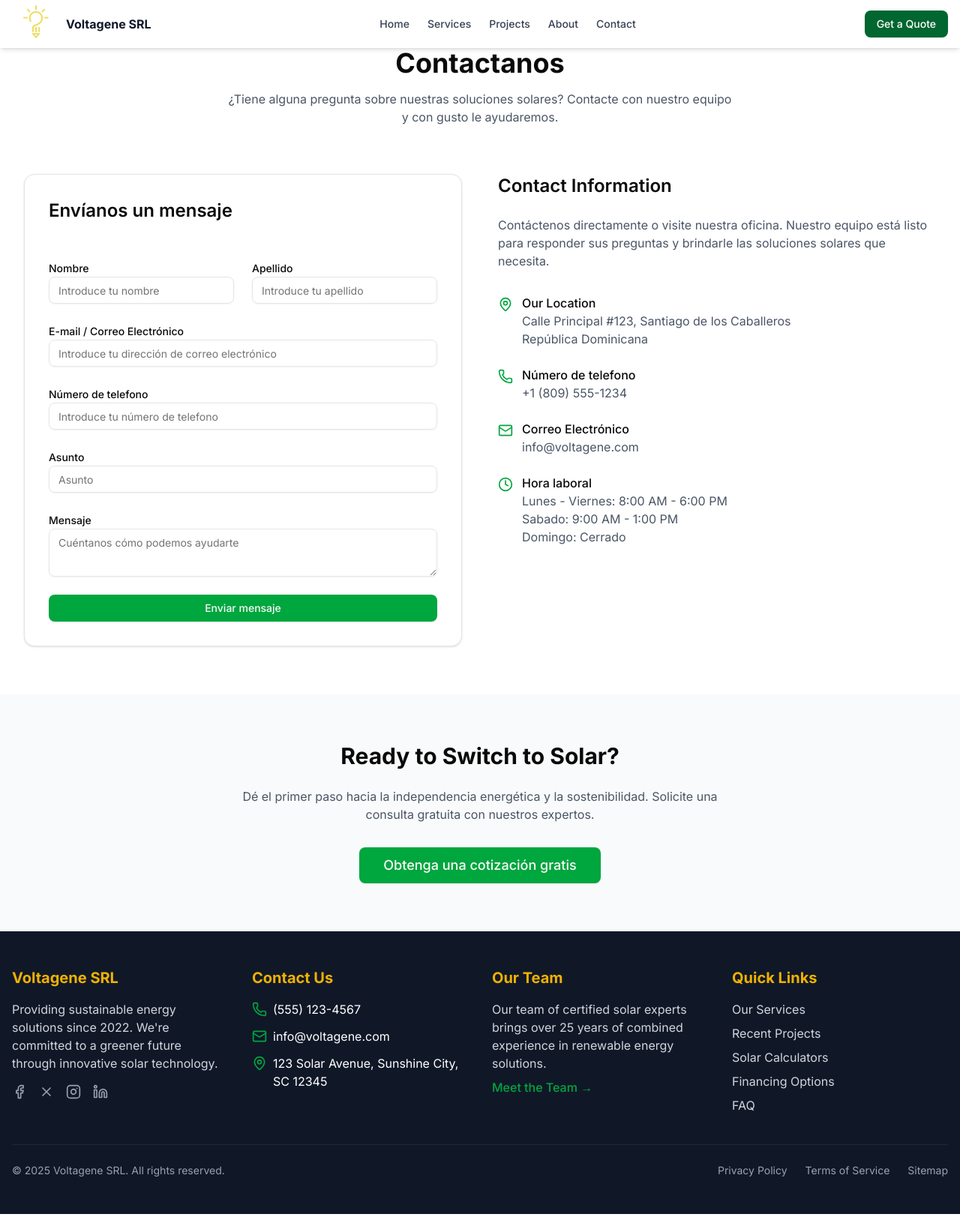
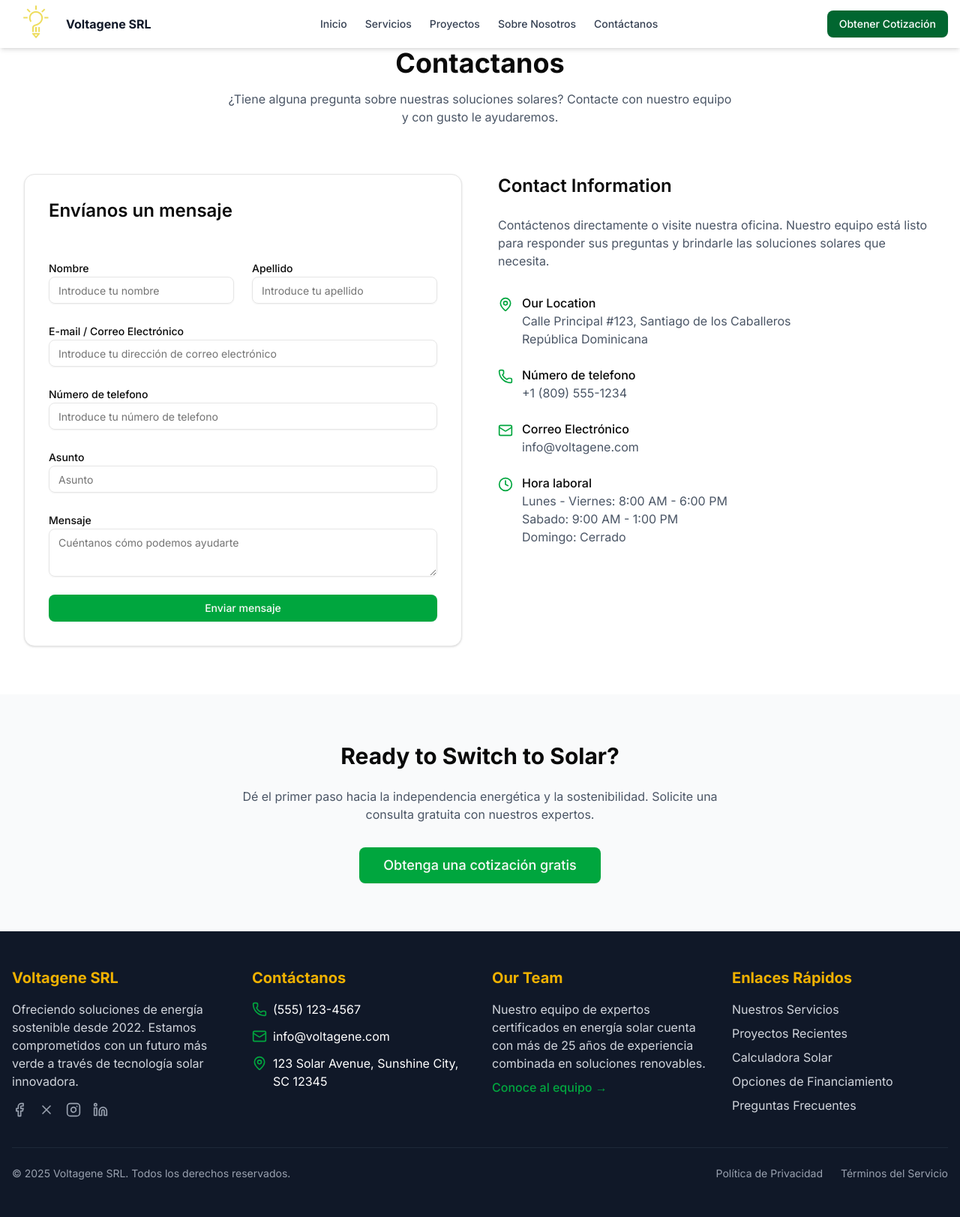
Before and after one commit to InuzDev/Voltagene-Landsite, a Next.js app: page /Contact in a window 1280 px wide. Shown: the whole page at 75% size. Built offline with nearby package versions, Linux system fonts and the light colour scheme.

Commit message:
Translating the page text

```diff
--- a/app/components/Site-footer.tsx
+++ b/app/components/Site-footer.tsx
@@ -11,7 +11,7 @@ export function SiteFooter() {
                <div>
                   <h3 className="text-xl font-bold mb-4 text-yellow-500">Voltagene SRL</h3>
                   <p className="text-gray-300 mb-4">
-                     Providing sustainable energy solutions since 2022. We&apos;re committed to a greener future through innovative solar technology.
+                     Ofreciendo soluciones de energía sostenible desde 2022. Estamos comprometidos con un futuro más verde a través de tecnología solar innovadora.
                   </p>
                   <div className="flex space-x-4">
                      <Link href="#" className="text-gray-400 hover:text-white transition-colors">
@@ -35,7 +35,7 @@ export function SiteFooter() {
 
                {/* Contact Info */}
                <div>
-                  <h3 className="text-xl font-bold mb-4 text-yellow-500">Contact Us</h3>
+                  <h3 className="text-xl font-bold mb-4 text-yellow-500">Contáctanos</h3>
                   <ul className="space-y-3">
                      <li className="flex items-start">
                         <Phone className="h-5 w-5 mr-2 text-green-600 mt-0.5 flex-shrink-0" />
@@ -56,40 +56,40 @@ export function SiteFooter() {
                <div>
                   <h3 className="text-xl font-bold mb-4 text-yellow-500">Our Team</h3>
                   <p className="text-gray-300 mb-2">
-                     Our team of certified solar experts brings over 25 years of combined experience in renewable energy solutions.
+                     Nuestro equipo de expertos certificados en energía solar cuenta con más de 25 años de experiencia combinada en soluciones renovables.
                   </p>
                   <Link href="#" className="text-green-600 hover:text-green-500 font-medium">
-                     Meet the Team →
+                     Conoce al equipo →
                   </Link>
                </div>
 
                {/* Quick Links */}
                <div>
-                  <h3 className="text-xl font-bold mb-4 text-yellow-500">Quick Links</h3>
+                  <h3 className="text-xl font-bold mb-4 text-yellow-500">Enlaces Rápidos</h3>
                   <ul className="space-y-2">
                      <li>
                         <Link href="#services" className="text-gray-300 hover:text-white transition-colors">
-                           Our Services
+                           Nuestros Servicios
                         </Link>
                      </li>
                      <li>
                         <Link href="#projects" className="text-gray-300 hover:text-white transition-colors">
-                           Recent Projects
+                           Proyectos Recientes
                         </Link>
                      </li>
                      <li>
                         <Link href="#" className="text-gray-300 hover:text-white transition-colors">
-                           Solar Calculators
+                           Calculadora Solar
                         </Link>
                      </li>
                      <li>
                         <Link href="#" className="text-gray-300 hover:text-white transition-colors">
-                           Financing Options
+                           Opciones de Financiamiento
                         </Link>
                      </li>
                      <li>
                         <Link href="#" className="text-gray-300 hover:text-white transition-colors">
-                           FAQ
+                           Preguntas Frecuentes
                         </Link>
                      </li>
                   </ul>
@@ -100,18 +100,18 @@ export function SiteFooter() {
             <div className="border-t border-gray-800 mt-10 pt-6">
                <div className="flex flex-col sm:flex-row justify-between items-center">
                   <p className="text-gray-400 text-sm text-center sm:text-left">
-                     © {new Date().getFullYear()} Voltagene SRL. All rights reserved.
+                     © {new Date().getFullYear()} Voltagene SRL. Todos los derechos reservados.
                   </p>
                   <div className="flex flex-wrap justify-center sm:justify-end gap-4 sm:gap-6 mt-4 sm:mt-0">
                      <Link href="#" className="text-gray-400 hover:text-white text-sm transition-colors">
-                        Privacy Policy
+                        Política de Privacidad
                      </Link>
                      <Link href="#" className="text-gray-400 hover:text-white text-sm transition-colors">
-                        Terms of Service
+                        Términos del Servicio
                      </Link>
-                     <Link href="#" className="text-gray-400 hover:text-white text-sm transition-colors">
-                        Sitemap
-                     </Link>
+                     {/* <Link href="#" className="text-gray-400 hover:text-white text-sm transition-colors">
+                        Mapa del Sitio
+                     </Link> */}
                   </div>
                </div>
             </div>
--- a/app/components/Site-header.tsx
+++ b/app/components/Site-header.tsx
@@ -27,16 +27,6 @@ export function SiteHeader() {
    const isHome = pathname === '/'
    const shouldBeTransparent = isHome && !isScrolled
 
-   // Navigation links data
-   const navLinks = [
-      { href: '/', label: 'Home' },
-      { href: "/#services", label: "Services" },
-      { href: "/#projects", label: "Projects" },
-      { href: "/#about", label: "About" },
-      // { href: "/#testimonials", label: "Testimonials" },
-      { href: "/Contact", label: "Contact" },
-   ]
-
    const scrollToSection = (e: React.MouseEvent<HTMLAnchorElement>, href: string) => {
       e.preventDefault()
       if (href.startsWith("#")) {
@@ -50,6 +40,17 @@ export function SiteHeader() {
          router.push(href)
       }
    }
+
+   // Navigation links data
+   const navLinks = [
+      { href: '/', label: 'Inicio' },
+      { href: "/#services", label: "Servicios" },
+      { href: "/#projects", label: "Proyectos" },
+      { href: "/#about", label: "Sobre Nosotros" },
+      // { href: "/#testimonials", label: "Testimonials" },
+      { href: "/Contact", label: "Contáctanos" },
+   ]
+
 
    return (
       <header
@@ -84,7 +85,7 @@ export function SiteHeader() {
                      : "bg-green-800 hover:bg-green-900 text-white"
                      }`}
                >
-                  Get a Quote
+                  Obtener Cotización
                </Button>
 
                {/* Mobile Navigation */}
@@ -115,7 +116,7 @@ export function SiteHeader() {
                               </a>
                            ))}
                            <Button className="mt-4 bg-green-800 hover:bg-green-900 text-white">
-                              Get a Quote
+                              Obtener Cotización
                            </Button>
                         </nav>
                      </div>
--- a/app/layout.tsx
+++ b/app/layout.tsx
@@ -7,9 +7,9 @@ import "./Global.css"
 const inter = Inter({ subsets: ["latin"] })
 
 export const metadata: Metadata = {
-   title: "Voltagene SRL - Solar Energy Solutions",
+   title: "Voltagene SRL - Soluciones para energía solar",
    description:
-      "Professional solar panel installation, cleaning, and remodeling services for residential and commercial properties.",
+      "Servicios profesionales de instalación, limpieza y remodelación de paneles solares para propiedades residenciales y comerciales.",
 }
 
 export default function RootLayout({
--- a/app/page.tsx
+++ b/app/page.tsx
@@ -43,57 +43,77 @@ export default function Home() {
    const services = [
       {
          id: 1,
-         title: "Solar Installation",
+         title: "Instalación Solar",
          description:
-            "Professional installation of high-efficiency solar panels for residential and commercial properties.",
+            "Instalación profesional de paneles solares de alta eficiencia para propiedades residenciales y comerciales.",
          image: "/GasStation.png?height=400&width=600",
-         features: ["Custom system design", "Premium panels", "Expert installation", "Warranty coverage"],
+         features: [
+            "Diseño personalizado del sistema",
+            "Paneles de primera calidad",
+            "Instalación por expertos",
+            "Cobertura de garantía",
+         ],
       },
       {
          id: 2,
-         title: "Panel Cleaning",
+         title: "Limpieza de Paneles",
          description:
-            "Regular maintenance and cleaning services to ensure your solar panels operate at maximum efficiency.",
+            "Servicios regulares de mantenimiento y limpieza para asegurar que tus paneles solares funcionen al máximo rendimiento.",
          image: "/GasStation.png?height=400&width=600",
-         features: ["Increased efficiency", "Extends panel life", "Scheduled maintenance", "Performance monitoring"],
+         features: [
+            "Mayor eficiencia",
+            "Prolonga la vida útil de los paneles",
+            "Mantenimiento programado",
+            "Monitoreo del rendimiento",
+         ],
       },
       {
          id: 3,
-         title: "System Remodeling",
-         description: "Upgrade and remodel existing solar systems to improve performance and energy production.",
+         title: "Remodelación del Sistema",
+         description:
+            "Actualización y remodelación de sistemas solares existentes para mejorar el rendimiento y la producción de energía.",
          image: "/GasStation.png?height=400&width=600",
-         features: ["System assessment", "Technology upgrades", "Capacity expansion", "Performance optimization"],
+         features: [
+            "Evaluación del sistema",
+            "Actualización tecnológica",
+            "Ampliación de capacidad",
+            "Optimización del rendimiento",
+         ],
       },
-   ]
+   ];
+
 
    // Recent projects data
    const recentProjects = [
       {
          id: 1,
-         title: "Residential Solar Installation",
+         title: "Instalación Solar Residencial",
          location: "Sunnyvale, CA",
          description:
-            "Complete rooftop solar panel installation for a 2,500 sq ft home, providing 100% of the family's energy needs.",
-         metrics: "12.5 kW system | 30 panels | $15,000 annual savings",
+            "Instalación completa de paneles solares en el techo de una casa de 2,500 pies², cubriendo el 100% de las necesidades energéticas de la familia.",
+         metrics: "Sistema de 12.5 kW | 30 paneles | $15,000 de ahorro anual",
          image: "/FamHome.png?height=600&width=800",
       },
       {
          id: 2,
-         title: "Commercial Office Building",
+         title: "Edificio de Oficinas Comercial",
          location: "Austin, TX",
-         description: "Large-scale commercial installation for a 4-story office building, reducing energy costs by 65%.",
-         metrics: "75 kW system | 180 panels | Carbon reduction: 120 tons/year",
+         description:
+            "Instalación comercial a gran escala para un edificio de oficinas de 4 pisos, reduciendo los costos energéticos en un 65%.",
+         metrics: "Sistema de 75 kW | 180 paneles | Reducción de carbono: 120 toneladas/año",
          image: "/FamHome.png?height=600&width=800",
       },
       {
          id: 3,
-         title: "Community Solar Farm",
+         title: "Granja Solar Comunitaria",
          location: "Boulder, CO",
-         description: "Community solar project providing clean energy to 150+ homes in the local neighborhood.",
-         metrics: "250 kW system | 600 panels | Powers 150 homes",
+         description:
+            "Proyecto solar comunitario que proporciona energía limpia a más de 150 hogares en el vecindario local.",
+         metrics: "Sistema de 250 kW | 600 paneles | Suministra a 150 hogares",
          image: "/FamHome.png?height=600&width=800",
       },
-   ]
+   ];
+
 
    return (
       <>
@@ -117,15 +137,15 @@ export default function Home() {
                {/* Hero Content */}
                <div className="relative z-10 flex flex-col items-center justify-center h-full text-center px-4 text-white">
                   {/* <Sun className="h-16 w-16 mb-6 text-yellow-400 animate-pulse" /> */}
-                  <h1 className="text-4xl md:text-6xl font-bold mb-4">Powering Your Future With Solar Energy</h1>
+                  <h1 className="text-4xl md:text-6xl font-bold mb-4">Impulsando Tu Futuro con Energía Solar</h1>
                   <p className="text-xl md:text-2xl max-w-3xl mb-8">
-                     Professional installation, cleaning, and remodeling services for sustainable energy solutions.
+                     Instalación profesional, limpieza y remodelación para soluciones energéticas sostenibles.
                   </p>
                   <div className="flex flex-col sm:flex-row gap-4">
                      <Button size="lg" className="bg-green-800 hover:bg-green-900 text-white" onClick={() => {
                         router.push("/Contact")
                      }}>
-                        Get a Free Quote
+                        Solicita una Cotización Gratis
                      </Button>
                      <Button
                         size="lg"
@@ -135,7 +155,7 @@ export default function Home() {
                            document.getElementById("services")?.scrollIntoView({ behavior: "smooth" })
                         }}
                      >
-                        Our Services
+                        Nuestros Servicios
                      </Button>
                   </div>
 
@@ -156,9 +176,9 @@ export default function Home() {
             <section id="services" className="w-full py-24 px-4 bg-white">
                <div className="max-w-6xl mx-auto">
                   <div className="text-center mb-16">
-                     <h2 className="text-3xl md:text-4xl font-bold mb-4">Our Solar Services</h2>
+                     <h2 className="text-3xl md:text-4xl font-bold mb-4">Nuestros Servicios</h2>
                      <p className="text-gray-600 max-w-2xl mx-auto">
-                        We provide comprehensive solar solutions to meet your energy needs, from installation to maintenance.
+                        Ofrecemos soluciones solares integrales para satisfacer tus necesidades energéticas, desde la instalación hasta el mantenimiento.
                      </p>
                   </div>
 
@@ -212,9 +232,9 @@ export default function Home() {
             {/* Recent Projects Section */}
             <section id="projects" className="w-full py-20 px-4 bg-gray-50">
                <div className="max-w-6xl mx-auto">
-                  <h2 className="text-3xl md:text-4xl font-bold text-center mb-6">Recent Projects</h2>
+                  <h2 className="text-3xl md:text-4xl font-bold text-center mb-6">Proyectos Recientes</h2>
                   <p className="text-center text-gray-600 max-w-3xl mx-auto mb-16">
-                     Take a look at some of our recent solar installations and the impact they&apos;ve made for our clients.
+                     Conoce algunas de nuestras instalaciones solares más recientes y el impacto que han tenido en nuestros clientes.
                   </p>
 
                   <div className="grid grid-cols-1 lg:grid-cols-3 gap-8">
@@ -249,7 +269,7 @@ export default function Home() {
                                  variant="outline"
                                  className="w-full flex items-center justify-center gap-2 text-green-800 border-green-800 hover:bg-green-50"
                               >
-                                 View Case Study <ExternalLink size={16} />
+                                 Ver Estudio de Caso <ExternalLink size={16} />
                               </Button>
                            </div>
                         </div>
@@ -258,7 +278,7 @@ export default function Home() {
 
                   <div className="text-center mt-12">
                      <Button className="bg-green-800 hover:bg-green-900 text-white flex items-center gap-2">
-                        View All Projects <ArrowRight size={16} />
+                        Ver Todos los Proyectos <ArrowRight size={16} />
                      </Button>
                   </div>
                </div>
```
